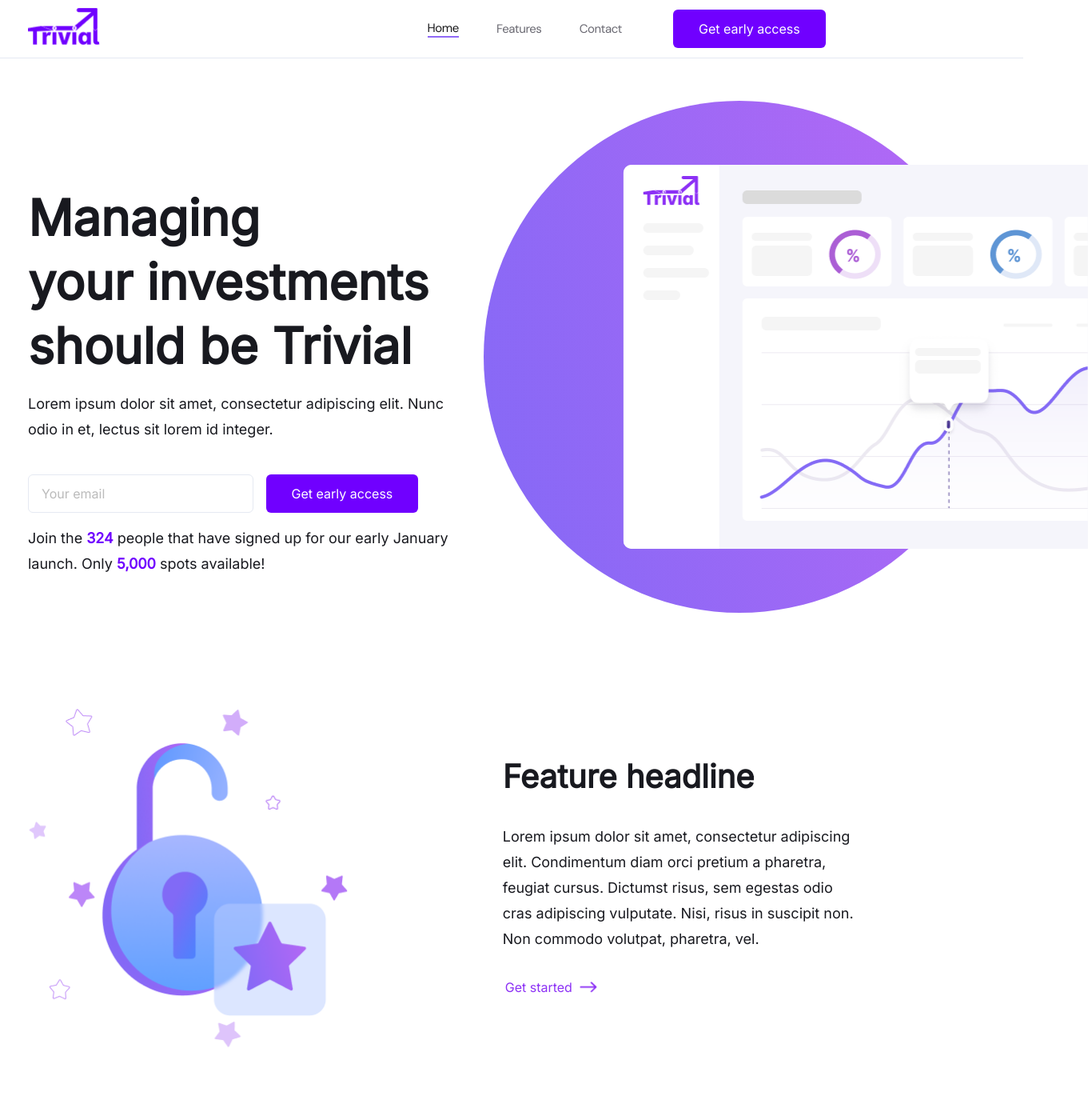
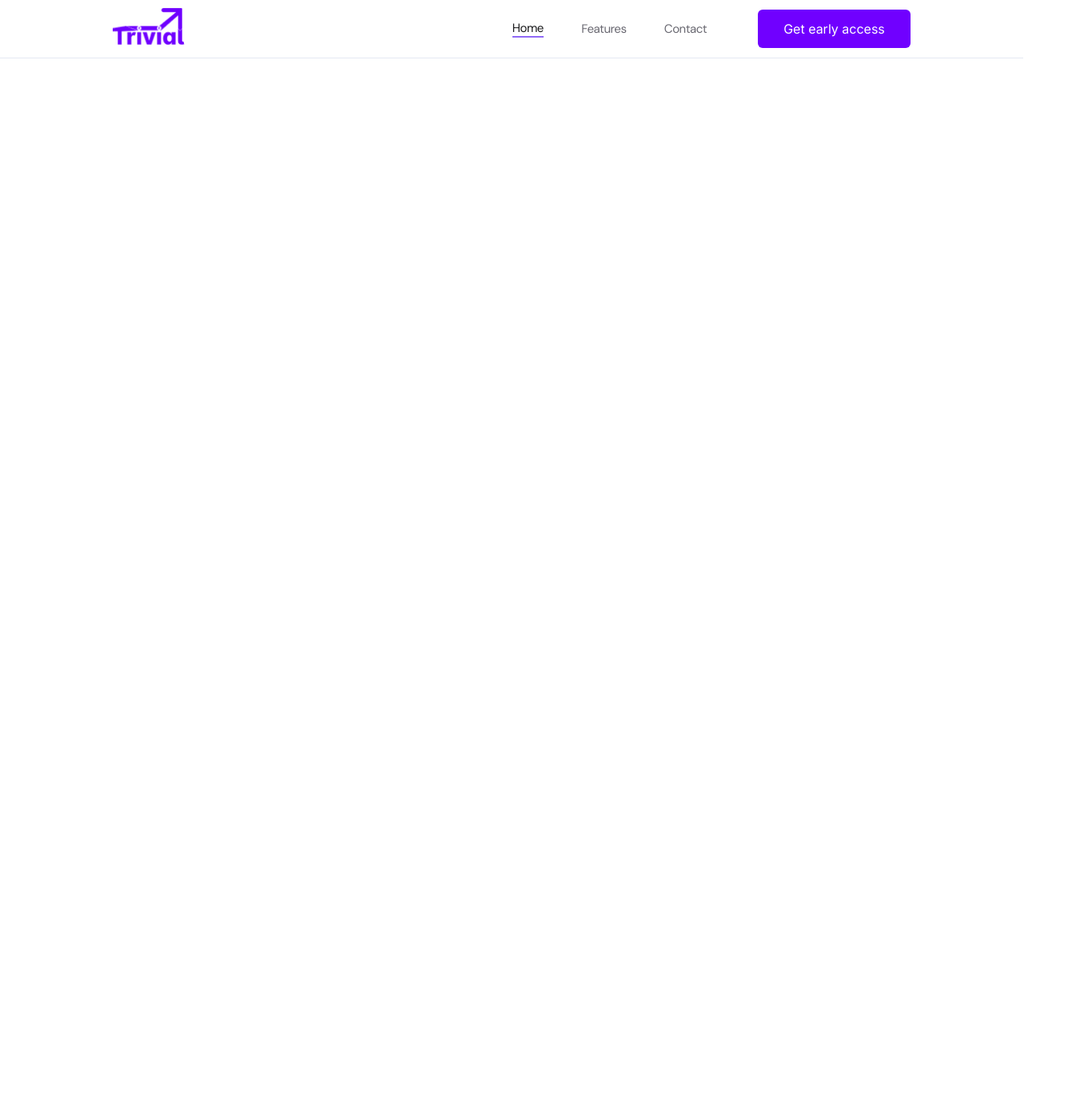
Before and after one commit to Semerkosa/3vial, a React (Create React App) app in the folder landingPage/client/: page / in a window 1280 px wide. Shown: the top 1400 px of the page at 80% size, 1361 px wide, since content can reach past the window. After the commit the page ends 800 px from the top, so only its background shows below. Built offline with nearby package versions, Linux system fonts and the light colour scheme.

Commit message:
Revert "Sections for the landing page"
This reverts commit ca69f234cc5d4d7a5a8f4c664a38825ff27a5a62.

```diff
--- a/landingPage/client/src/App.js
+++ b/landingPage/client/src/App.js
@@ -19,12 +19,6 @@ function App() {
   return (
     <>
       <Header />
-      <Section1 />
-      <Section2 />
-      <Section3 />
-      <Section2 />
-      <Section3 />
-      <Section6 />
     </>
   );
 }
@@ -47,110 +41,5 @@ class Header extends React.Component {
       </>);
   }
 }
-class Section1 extends React.Component {
-  render() {
-    return (
-      <>
-        <section id="section-1">
-          <div id="main-text">
-            <h1 id="text-1">
-              Managing<br /> your investments<br /> should be Trivial
-            </h1>
-            <p id="text-2">Lorem ipsum dolor sit amet, consectetur adipiscing elit. Nunc odio in et, lectus sit lorem id integer.
-            </p>
-            <EmailForm id='1' />
-            <p id="text-3">
-              Join the <span id="counter">324</span> people that have signed up for our early January launch. Only
-              <span id="spots"> 5,000</span> spots available!
-            </p>
-          </div>
-          <div id="circle-picture">
-            <div id="circle"></div>
-            <img src={group51} alt='group_51' />
-          </div>
-        </section>
-      </>
-    );
-  }
-}
-class EmailForm extends React.Component {
-  constructor(props) {
-    super(props);
-    this.state = {
-      name: ''
-    };
-    this.handleChange = this.handleChange.bind(this);
-    this.handleSubmit = this.handleSubmit.bind(this);
-  }
-  handleChange(event) { this.setState({ name: event.target.value }); }
-  async handleSubmit(e) {
-    e.preventDefault();
-    const requestOptions = {
-      method: 'POST',
-      headers: { 'Content-Type': 'application/json' },
-      body: JSON.stringify({ email: this.state.name })
-    };
-    const response = await fetch('https://reqres.in/api/posts', requestOptions);
-    const data = await response.json();
-    this.setState({ name: '' });
-    console.log(data);
-  }
-  render() {
-    return (<form onSubmit={this.handleSubmit} id={'form-' + this.props.id} action="/sign_up" method="POST">
-      <input value={this.state.name}
-        onChange={this.handleChange} type="email" id={'email-' + this.props.id} name="email" placeholder="Your email" required />
-      <input type="submit" id={'submit-' + this.props.id} value="Get early access" />
-    </form>);
-  }
-}
-class Section2 extends React.Component {
-  render() {
-    return (
-      <>
-        <section id='section-2'>
-          <img className="image" src={group318} alt='group_318' />
-          <div>
-            <h2 className="headline">
-              Feature headline
-            </h2>
-            <p className="description">
-              Lorem ipsum dolor sit amet, consectetur adipiscing elit. Condimentum diam orci pretium a pharetra, feugiat cursus. Dictumst risus, sem egestas odio cras adipiscing vulputate. Nisi, risus in suscipit non. Non commodo volutpat, pharetra, vel.
-            </p>
-            <a className="get-started" href="/get_started">Get started <img src={vector} alt='vector' /></a>
-          </div>
-        </section>
-      </>);
-  }
-}
 
-class Section3 extends React.Component {
-  render() {
-    return (
-      <>
-        <section id='section-3'>
-          <div>
-            <h2 className="headline">
-              Feature headline
-            </h2>
-            <p className="description">
-              Lorem ipsum dolor sit amet, consectetur adipiscing elit. Condimentum diam orci pretium a pharetra, feugiat cursus. Dictumst risus, sem egestas odio cras adipiscing vulputate. Nisi, risus in suscipit non. Non commodo volutpat, pharetra, vel.
-            </p>
-            <a className="get-started" href="/get_started">Get started <img src={vector} alt='vector' /></a>
-          </div>
-          <img className="image" src={group319} alt='group_319' />
-        </section>
-      </>);
-  }
-}
-
-class Section6 extends React.Component {
-  render() {
-    return (
-      <>
-        <section id="section-6">
-          <EmailForm id='2' />
-        </section>
-      </>);
-  }
-}
 export default App;
--- a/landingPage/client/src/style.scss
+++ b/landingPage/client/src/style.scss
@@ -94,185 +94,3 @@ hr {
     margin-top: 0;
     margin-bottom: 0;
 }
-
-section {
-    @include flex-container-row-left;
-}
-
-#section-1 {
-    padding-top: 4.5%;
-    padding-bottom: 1.5%;
-    #main-text {
-        padding-top: 5%;
-        #text-1 {
-            @include font($family: Inter, $style: normal, $weight: 800, $size: 62px, $line-height: 80px, $color: #18191F);
-        }
-        #text-2,
-        #text-3 {
-            @include font($family: Inter, $style: normal, $weight: normal, $size: 18px, $line-height: 32px, $color: #18191F);
-            margin-top: 1rem;
-        }
-        #form-1 {
-            display: flex;
-            flex-direction: row;
-            margin-top: 7.5%;
-            gap: 1em;
-            #email-1 {
-                width: calc(min(22vw, 340px));
-                background: #FFFFFF;
-                border: 1px solid #E5E9F2;
-                box-sizing: border-box;
-                border-radius: 6px;
-                padding-left: 1em;
-                @include font($family: Inter, $style: normal, $weight: 500, $size: 16px, $line-height: 24px, $color: #18191F);
-            }
-            #email-1:focus{
-                outline: #7000FF solid 2px;
-            }
-            #submit-1 {
-                padding: 0.75em 2em;
-                background: #7000FF;
-                border-radius: 6px;
-                @include font($family: Inter, $style: normal, $weight: 500, $size: 16px, $line-height: 1.5em, $color: #FFFFFF);
-                text-align: center;
-                border: none;
-                outline: none;
-            }
-        }
-        #counter,
-        #spots {
-            color: #7000FF;
-            font-weight: bold;
-        }
-    }
-    #circle-picture {
-        position: relative;
-        margin-left: 2em;
-        #circle {
-            height: 640px;
-            width: 640px;
-            background: linear-gradient(253.66deg, #B768F5 0.25%, #7D69F6 112.03%);
-            border-radius: 50%;
-            position: relative;
-        }
-        img {
-            position: absolute;
-            width: 100%;
-            max-width: 581px;
-            height: auto;
-            left: 50%;
-            top: 50%;
-            transform: translate(-25%, -50%);
-            text-align: center;
-            background: #F5F5FB;
-            border-top-left-radius: 10px;
-            border-bottom-left-radius: 10px;
-        }
-    }
-}
-
-#section-2,
-#section-3,
-#section-4,
-#section-5 {
-    margin-top: 2em;
-    padding-top: 4em;
-    padding-bottom: 4em;
-}
-
-#section-2,
-#section-4 {
-    gap: calc(min(11vw, 160px));
-    .image {
-        max-width: 405px;
-        max-height: 430px;
-        width: 100%;
-        height: auto;
-    }
-    div {
-        display: flex;
-        flex-direction: column;
-    }
-}
-
-#section-3,
-#section-5 {
-    gap: calc(min(11vw, 160px));
-    .image {
-        max-width: 500px;
-        width: 100%;
-        height: auto;
-    }
-    div {
-        display: flex;
-        flex-direction: column;
-    }
-}
-
-#section-6 {
-    padding-top: 1em;
-    padding-bottom: 5.0em;
-    display: flex;
-    justify-content: center;
-    #form-2 {
-        display: flex;
-        flex-direction: row;
-        justify-content: space-between;
-        gap: 1em;
-        #email-2 {
-            width: calc(min(22vw, 340px));
-            background: #FFFFFF;
-            border: 1px solid #E5E9F2;
-            box-sizing: border-box;
-            border-radius: 6px;
-            padding-left: 1em;
-            @include font($family: Inter, $style: normal, $weight: 500, $size: 16px, $line-height: 24px, $color: #18191F);
-
-        }
-        #email-2:focus{
-            outline: #7000FF solid 2px;
-        }
-        #submit-2 {
-            background: #7000FF;
-            padding: 0.75em 2em;
-            border-radius: 6px;
-            @include font($family: Inter, $style: normal, $weight: 500, $size: 16px, $line-height: 24px, $color: #FFFFFF);
-            text-align: center;
-            border: none;
-            outline: none;
-        }
-    }
-}
-
-.headline {
-    @include font($family: Inter, $style: normal, $weight: 800, $size: 40px, $line-height: 54px, $color: #18191F);
-    margin-left: 48px;
-    width: 444px;
-    height: 54px;
-}
-
-.description {
-    @include font($family: Inter, $style: normal, $weight: normal, $size: 18px, $line-height: 32px, $color: #18191F);
-    margin-top: 32px;
-    margin-left: 48px;
-    width: 444px;
-    height: 160px;
-}
-
-.get-started {
-    @include flex-container-row-center;
-    width: 121px;
-    height: 24px;
-    margin-left: 48px;
-    margin-top: 32px;
-    @include font($family: Inter, $style: normal, $weight: 500, $size: 16px, $line-height: 24px, $color: #8C30F5);
-    img {
-        margin-left: 9px;
-        width: 22px;
-        height: 14px;
-    }
-}
-
-::placeholder {
-    @include font($family: Inter, $style: normal, $weight: 500, $size: 16px, $line-height: 24px, $color: #BBBBBB);
-}
```
